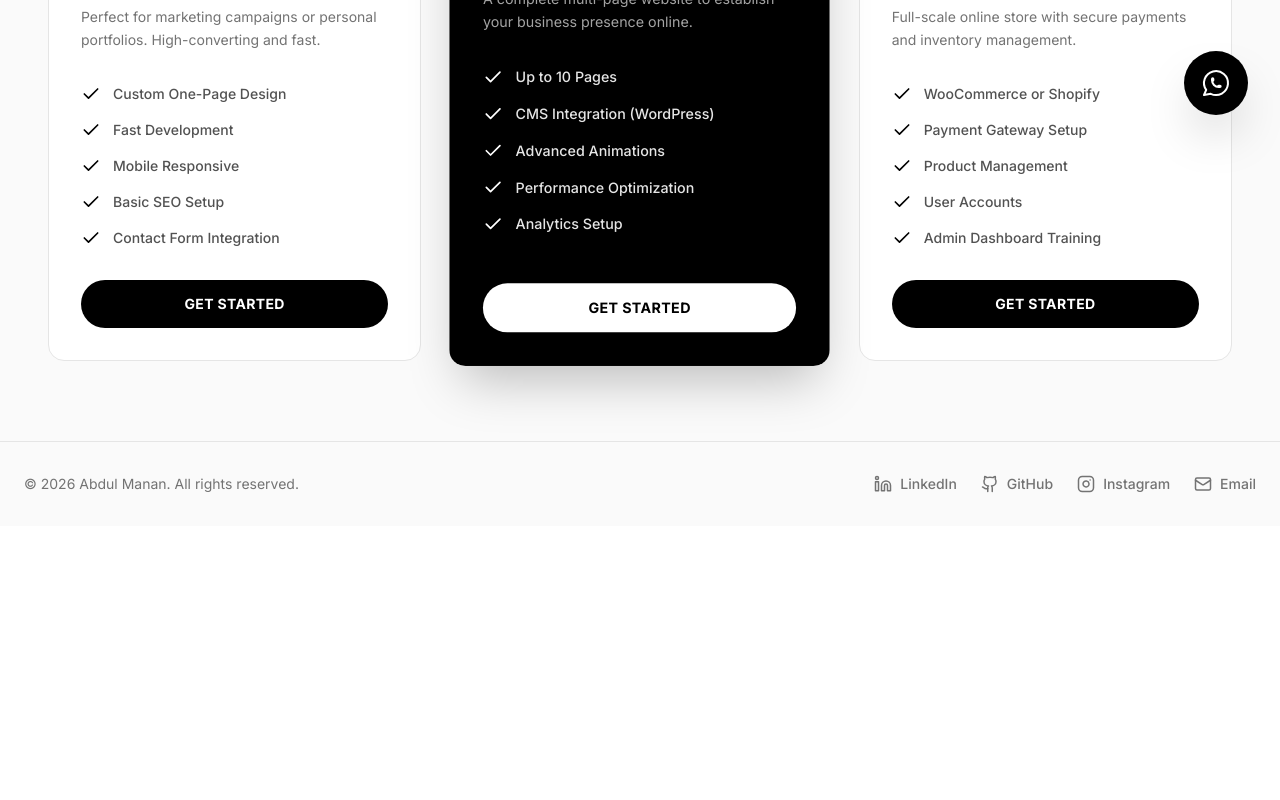
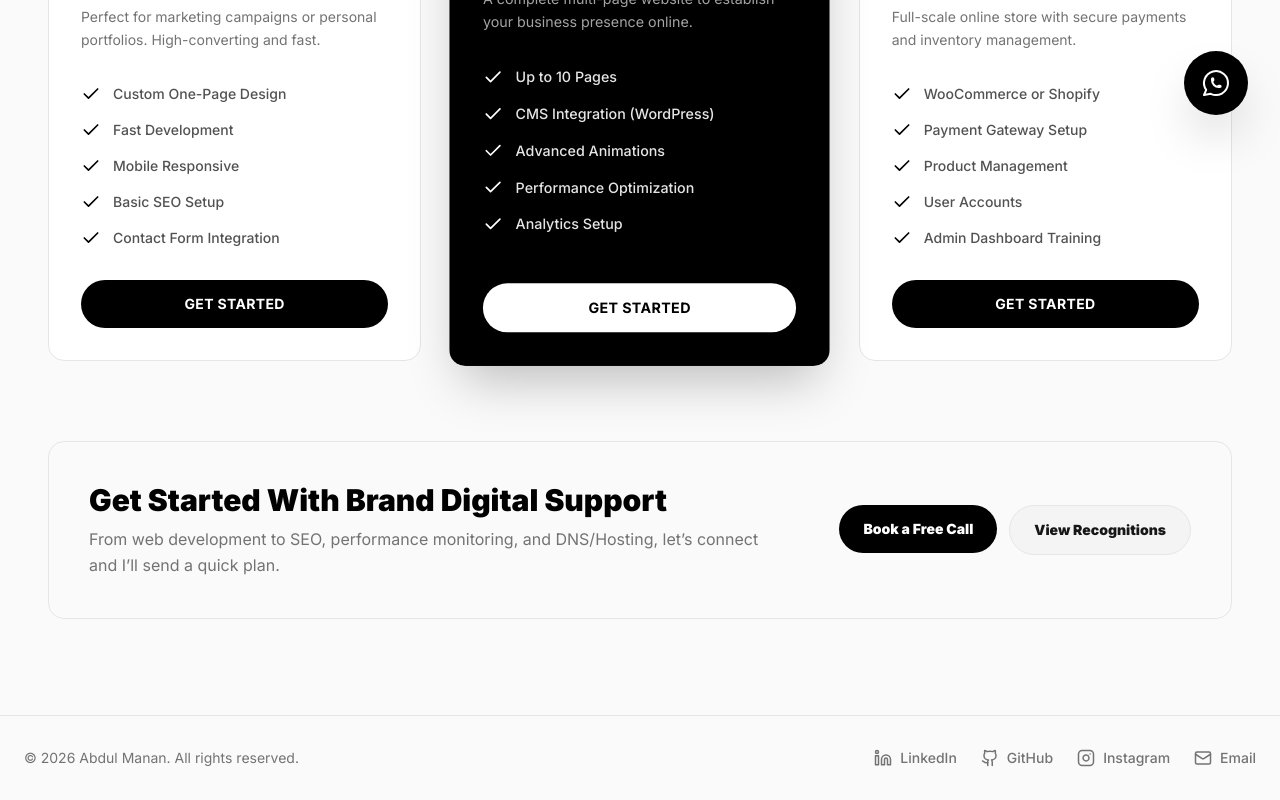
Before and after one commit to manan4641/portfolio, a Next.js app: page /services in a window 1280 px wide. Shown: the part 653-1453 px from the top of the page. Before the commit the page ends 1179 px from the top, so only its background shows below. Built offline with nearby package versions, Linux system fonts and the light colour scheme.

Commit message:
Sitemap udpated and add cTA sec on other pages

```diff
--- a/src/app/portfolio/PortfolioClient.tsx
+++ b/src/app/portfolio/PortfolioClient.tsx
@@ -8,6 +8,8 @@ import Image from "next/image";
 import { ArrowUpRight } from "lucide-react";
 import Navbar from "@/components/Navbar";
 import Footer from "@/components/Footer";
+import { motion } from 'framer-motion';
+import { Button } from '@/components/ui/button';
 
 gsap.registerPlugin(ScrollTrigger);
 
@@ -316,6 +318,39 @@ export default function WorkPage() {
                         </div>
                     ))}
                 </div>
+                {/* CTA Section */}
+                <motion.section
+                    initial={{ opacity: 0, y: 20 }}
+                    animate={{ opacity: 1, y: 0 }}
+                    transition={{ delay: 0.35, duration: 0.5 }}
+                    className="mt-14 md:mt-20 mb-4 rounded-2xl border border-border bg-neutral-50 dark:bg-neutral-900 p-6 md:p-10"
+                    >
+                    <div className="flex flex-col gap-5 md:flex-row md:items-center md:justify-between">
+                        <div className="max-w-2xl">
+                        <h3 className="text-2xl md:text-3xl text-center md:text-left font-black text-foreground dark:text-neutral-200">
+                            Get Started With Brand Digital Support
+                        </h3>
+                        <p className="mt-2 text-muted-foreground text-center md:text-left leading-relaxed dark:text-neutral-400">
+                        From web development to SEO, performance monitoring, and DNS/Hosting, let’s connect and I’ll send a quick plan.
+                        </p>
+                        </div>
+
+                        <div className="flex flex-col items-center md:items-start sm:flex-row justify-center md:justify-start gap-3">
+                        <Link href="/services">
+                            <Button className="rounded-full px-6 py-6 font-black dark:text-neutral-200 bg-black hover:opacity-90 transition-opacity dark:hover:bg-neutral-300 dark:hover:text-neutral-800">
+                            View Services
+                            </Button>
+                        </Link>
+
+                        <Link href="/contact">
+                            <Button variant="outline" className="rounded-full bg-zinc-100 px-6 py-6 font-black dark:text-neutral-800 transition-opacity hover:opacity-80 dark:bg-neutral-300 dark:hover:text-neutral-900  dark:hover:opacity-80">
+                             Get a Free Quote
+                            </Button>
+                        </Link>
+                        </div>
+                    </div>
+                </motion.section>
+
             </section>
 
             <Footer />
--- a/src/app/services/ServicesClient.tsx
+++ b/src/app/services/ServicesClient.tsx
@@ -210,6 +210,39 @@ export default function ServicesPage() {
                         ))}
                     </motion.div>
                 </AnimatePresence>
+
+                 {/* CTA Section */}
+                 <motion.section
+                    initial={{ opacity: 0, y: 20 }}
+                    animate={{ opacity: 1, y: 0 }}
+                    transition={{ delay: 0.35, duration: 0.5 }}
+                    className="mt-14 md:mt-20 mb-4 rounded-2xl border border-border bg-neutral-50 dark:bg-neutral-900 p-6 md:p-10"
+                    >
+                    <div className="flex flex-col gap-5 md:flex-row md:items-center md:justify-between">
+                        <div className="max-w-2xl">
+                        <h3 className="text-2xl md:text-3xl text-center md:text-left font-black text-foreground dark:text-neutral-200">
+                            Get Started With Brand Digital Support
+                        </h3>
+                        <p className="mt-2 text-muted-foreground text-center md:text-left leading-relaxed dark:text-neutral-400">
+                            From web development to SEO, performance monitoring, and DNS/Hosting, let’s connect and I’ll send a quick plan.
+                        </p>
+                        </div>
+
+                        <div className="flex flex-col items-center md:items-start sm:flex-row justify-center md:justify-start gap-3">
+                        <Link href="/contact">
+                            <Button className="rounded-full px-6 py-6 font-black dark:text-neutral-200 bg-black hover:opacity-90 transition-opacity dark:hover:bg-neutral-300 dark:hover:text-neutral-800">
+                            Book a Free Call
+                            </Button>
+                        </Link>
+
+                        <Link href="/awards">
+                            <Button variant="outline" className="rounded-full bg-zinc-100 px-6 py-6 font-black dark:text-neutral-800 transition-opacity hover:opacity-80 dark:bg-neutral-300 dark:hover:text-neutral-900  dark:hover:opacity-80">
+                             View Recognitions
+                            </Button>
+                        </Link>
+                        </div>
+                    </div>
+                </motion.section>
             </section>
 
             <Footer />
--- a/src/app/sitemap.ts
+++ b/src/app/sitemap.ts
@@ -31,7 +31,13 @@ export default function sitemap(): MetadataRoute.Sitemap {
             priority: 0.8,
         },
         {
-            url: `${baseUrl}/projects`,
+            url: `${baseUrl}/products`,
+            lastModified: new Date(),
+            changeFrequency: 'weekly',
+            priority: 0.8,
+        },
+        {
+            url: `${baseUrl}/awards`,
             lastModified: new Date(),
             changeFrequency: 'weekly',
             priority: 0.8,
```
Also changed, not shown: public/robots.txt.
